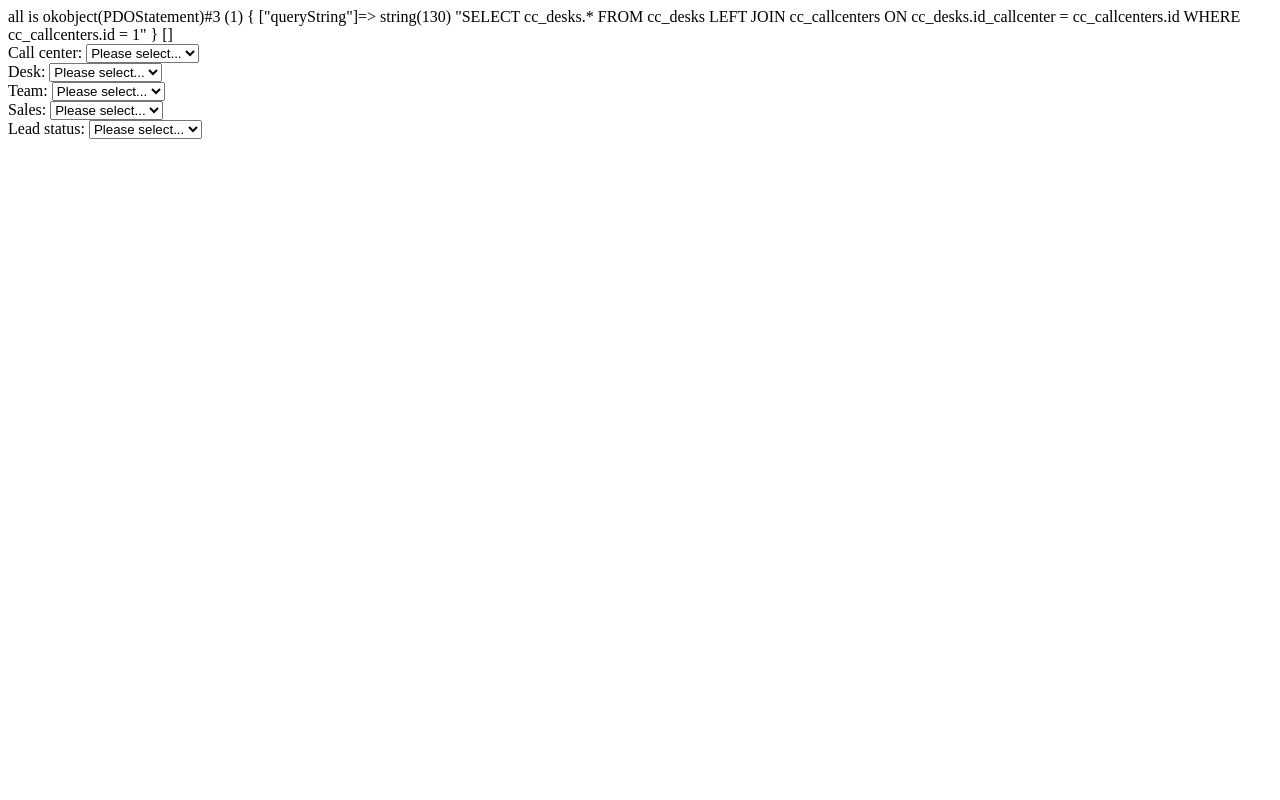
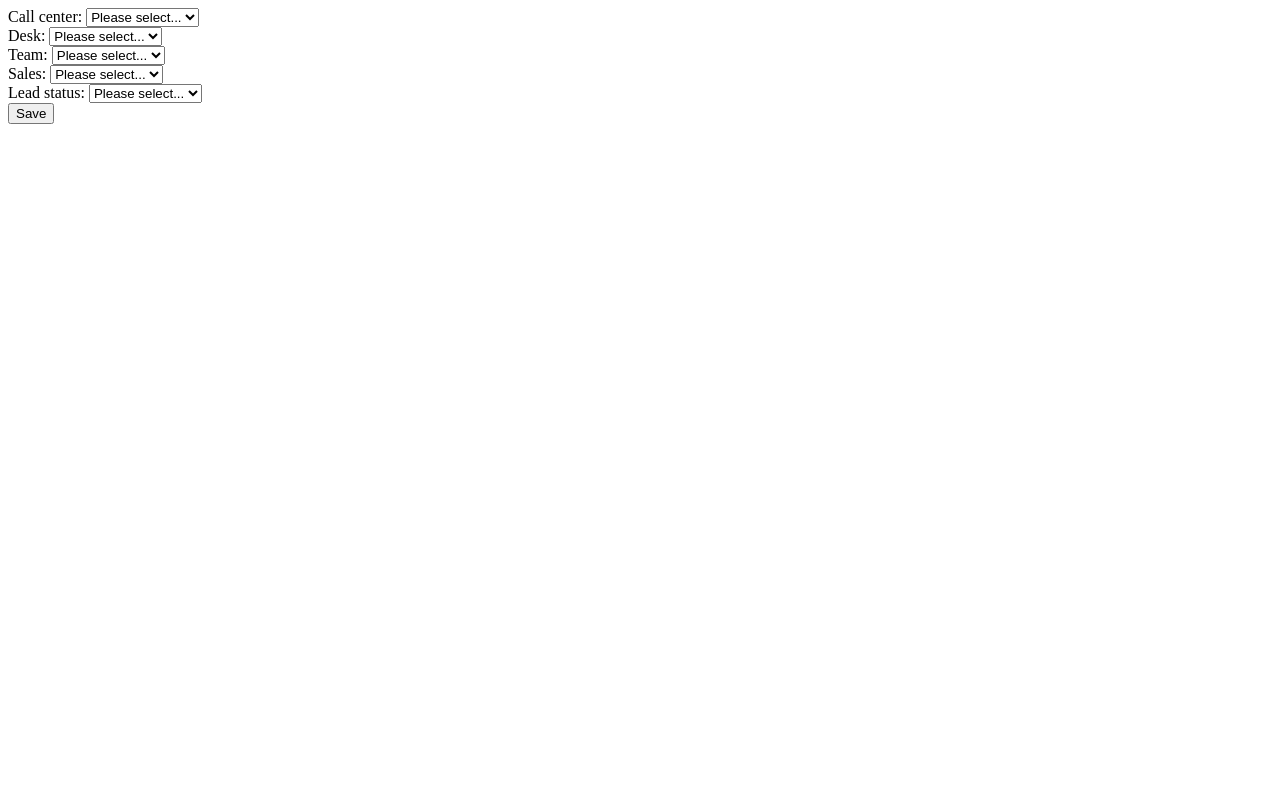
Before and after one commit to valerahorsharik/AjaxExample, a PHP site: page / in a window 1280 px wide. Run offline with PHP 8.4, Linux system fonts and the light colour scheme; data that the repository does not hold is empty.

Commit message:
remove testing code and add <div> for result

```diff
--- a/index.php
+++ b/index.php
@@ -1,34 +1,6 @@
 <?php
-$host = "localhost";
-$dbname = "ajax_test";
-$user = "root";
-$pass = "";
-$db = new PDO("mysql:host=$host;dbname=$dbname", $user, $pass);
-if ($db) {
-    echo "all is ok";
-}
-$query_result = $db->query('SELECT cc_desks.* '
-        . 'FROM cc_desks '
-        . 'LEFT JOIN cc_callcenters '
-        . 'ON cc_desks.id_callcenter = cc_callcenters.id '
-        . 'WHERE cc_callcenters.id = 1');
-var_dump($query_result);
-if ($query_result) {
-    $results = array();
-    foreach ($query_result->fetchAll() as $row_number => $row) {
-        var_dump($row_number);
-        echo "<br/>";
-         var_dump($row);
-         echo "<hr/>";
-       // $results[] = $row['name'];
-    }
-
-    $db = NULL;
-    echo json_encode($results);
-} else {
-    echo "\nPDO::errorInfo():\n";
-    print_r($db->errorInfo());
-}
+error_reporting(-1) ; // включить все виды ошибок, включая  E_STRICT
+ini_set('display_errors', 'On');  // вывести на экран помимо логов
 ?>
 <html>
     <head>
@@ -61,6 +33,8 @@ if ($query_result) {
                     <option>Please select...</option>
                 </select>
             </div>
+            <button id="save">Save</button>
+            <div id="result"></div>
         </div>
         <script type="text/javascript" src="http://ajax.googleapis.com/ajax/libs/jquery/1/jquery.min.js"></script>
         <script type="text/javascript" src="main.js"></script>
```
